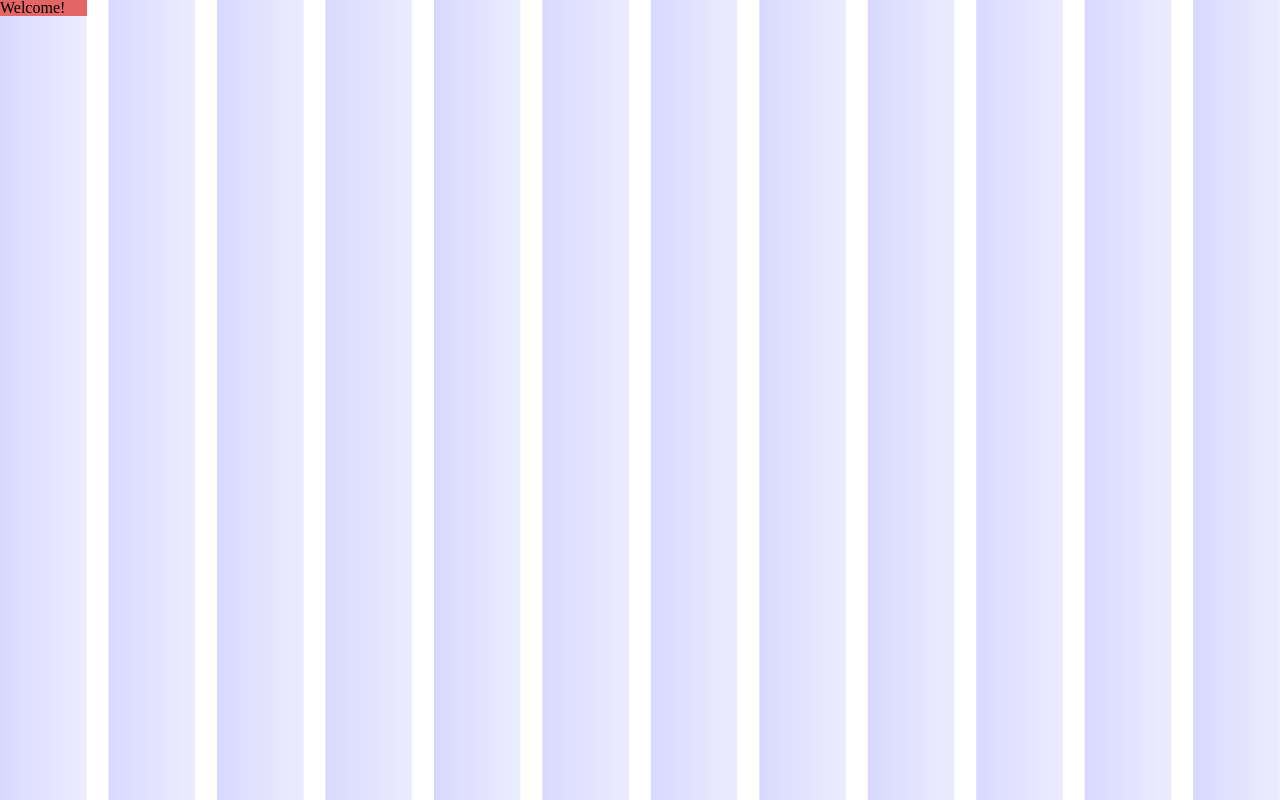
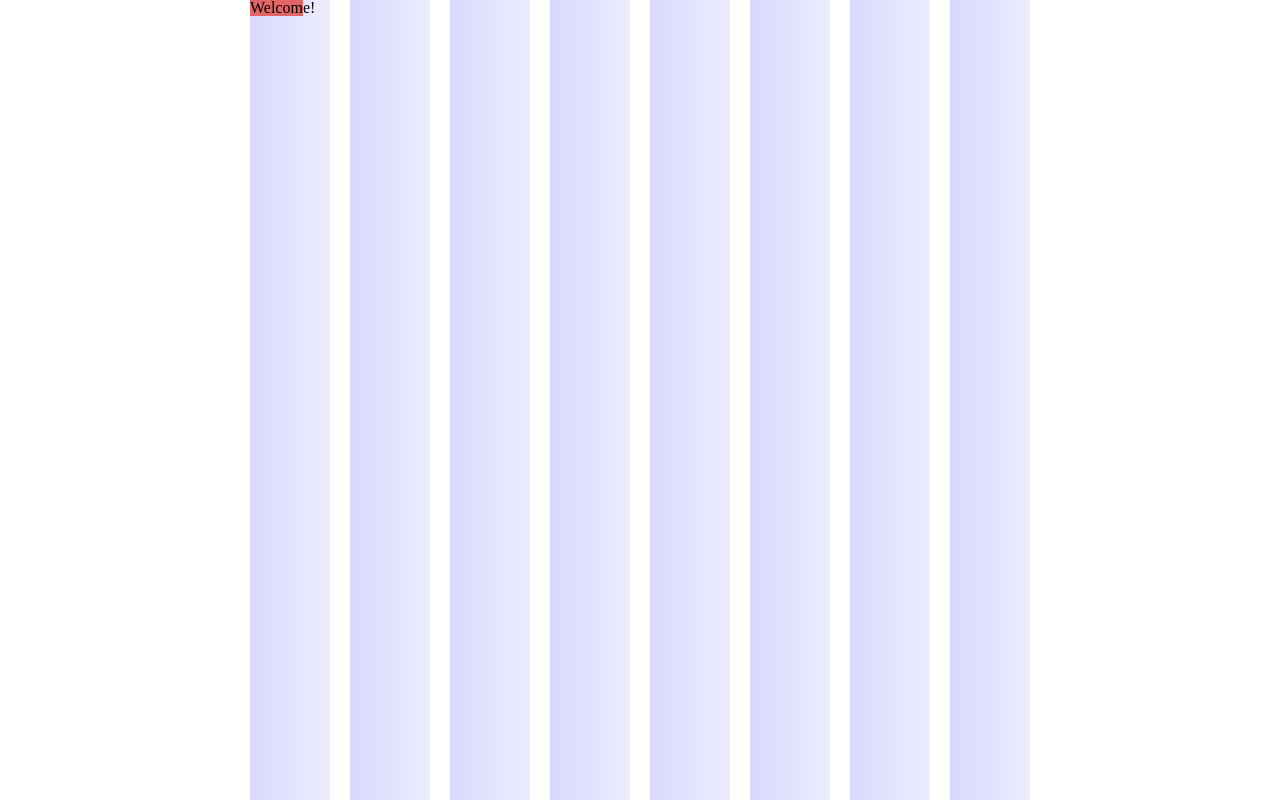
Before and after one commit to fdjkgh580/email_invitation, a plain HTML site: page index.html in a window 1280 px wide. Drawn offline with nearby package versions, Linux system fonts and the light colour scheme.

Commit message:
修正樣式

```diff
--- a/css/sass/config/_map_susy.scss
+++ b/css/sass/config/_map_susy.scss
@@ -12,7 +12,7 @@ $susy: (
     global-box-sizing: content-box,
     last-flow: to,
     debug: (
-        image: hide,
+        image: show,
         color: rgba(#66f, .25),
         output: background,
         toggle: top right,
--- a/css/sass/config/_map_susy_break.scss
+++ b/css/sass/config/_map_susy_break.scss
@@ -4,17 +4,17 @@ $break_layout :
     mobile:
     (
         break:  0px,
-        layout: 6
+        layout: 4
     ),
     pad:
     (
-        break:  500px,
+        break:  800px,
         layout: 8
     ),
     desktop:
     (
-        break:  1280px,
-        layout: 20
+        break:  1333px,
+        layout: 12
     )
 
 );
```
Also changed, not shown: css/stylesheets/controller/frontend/index.css.
